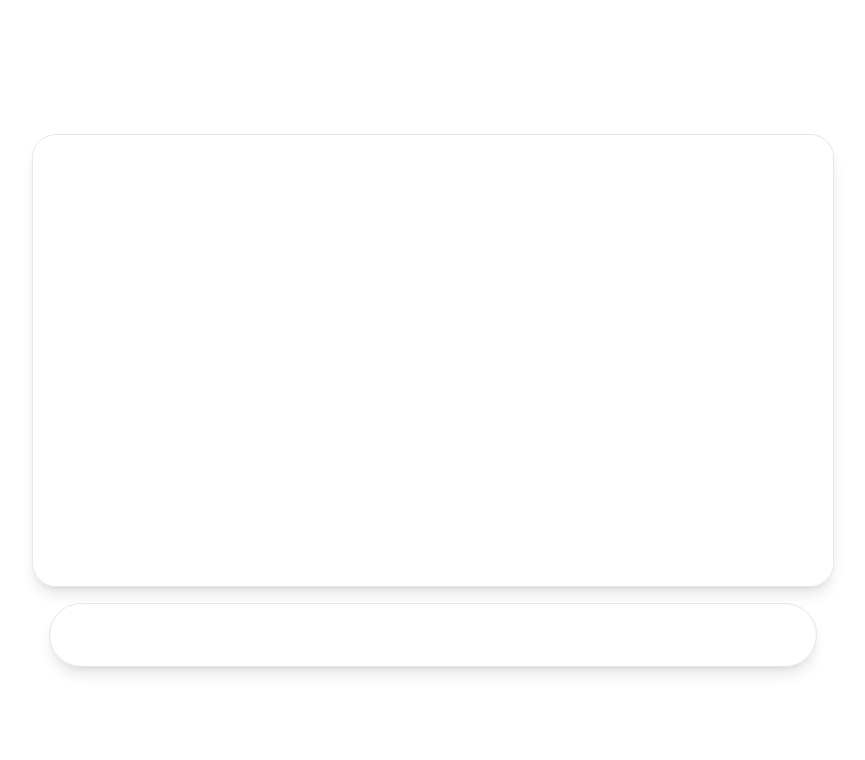
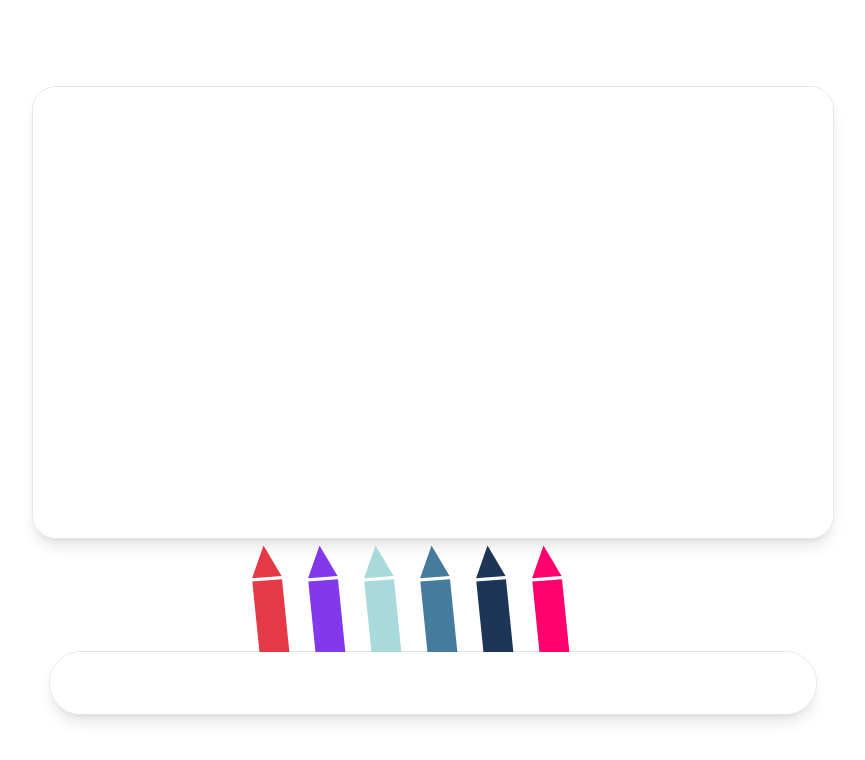
Before and after one commit to veerbal1/use-paint, a React (Vite) app: page / in a window 1280 px wide. Shown: the top 760 px of the page, without its empty margins (207-1072 px from the left). Built offline with nearby package versions, Linux system fonts and the light colour scheme.

Commit message:
Added colored pencils

```diff
--- a/src/App.tsx
+++ b/src/App.tsx
@@ -2,9 +2,10 @@ import usePaint from './hooks/use-paint';
 
 const App = () => {
   const { canvasRef } = usePaint({
-    pencil: { width: 10, color: 'blue' },
+    pencil: { width: 10, color: '#484538' },
     canvas: {
-      bgColor: 'rgba(255, 255, 255, 0.5)',
+      // bgColor: '#D4EAC8',
+      bgColor: '#fff',
     },
   });
   return (
@@ -14,10 +15,49 @@ const App = () => {
           ref={canvasRef}
           className="rounded-3xl shadow-lg border border-gray-200"
         ></canvas>
-        <div className="flex w-full justify-between items-center mt-4 min-h-16 rounded-full shadow-lg border"></div>
+        <div className=" relative flex w-full justify-center gap-4 items-center min-h-16 mt-[7rem] max-h-16 rounded-full shadow-lg border">
+          {[
+            '#e63946',
+            '#8338ec',
+            '#a8dadc',
+            '#457b9d',
+            '#1d3557',
+            '#ff006e',
+          ].map((color) => (
+            <Pencil color={color} />
+          ))}
+          <div className="w-full h-full absolute bg-white rounded-full"></div>
+        </div>
       </div>
     </div>
   );
 };
 
+const Pencil = ({ color }: { color: string }) => {
+  return (
+    <div className="w-10 rotate-[136deg] transition-transform translate-y-[-4.95rem] hover:translate-y-[-5.95rem] cursor-pointer skew-x-12">
+      <svg
+        fill={color}
+        height="100px"
+        width="100px"
+        className='scale-125 transform transition-transform hover:scale-150 pointer-events-none'
+        version="1.1"
+        id="Capa_1"
+        xmlns="http://www.w3.org/2000/svg"
+        xmlns:xlink="http://www.w3.org/1999/xlink"
+        viewBox="0 0 31.982 31.982"
+        xml:space="preserve"
+      >
+        <g>
+          <path
+            d="M3.952,23.15L0,31.955l8.767-3.992l0.018,0.019L3.938,23.13L3.952,23.15z M4.602,22.463L24.634,2.432l4.849,4.848
+     L9.45,27.312L4.602,22.463z M30.883,0.941c-2.104-1.963-4.488-0.156-4.488-0.156l4.851,4.843
+     C31.244,5.627,33.124,3.375,30.883,0.941z"
+          />
+        </g>
+      </svg>
+    </div>
+  );
+};
+
 export default App;
```
